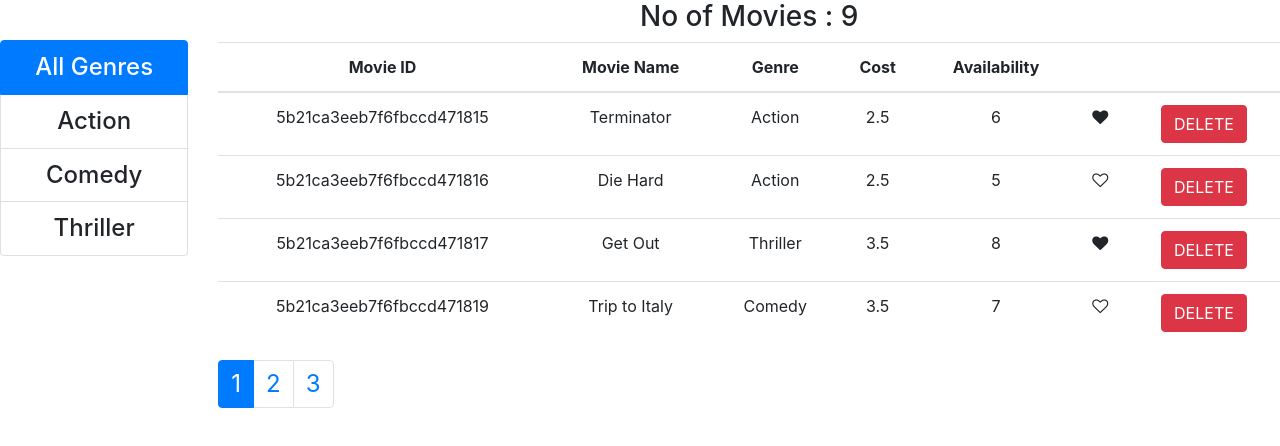
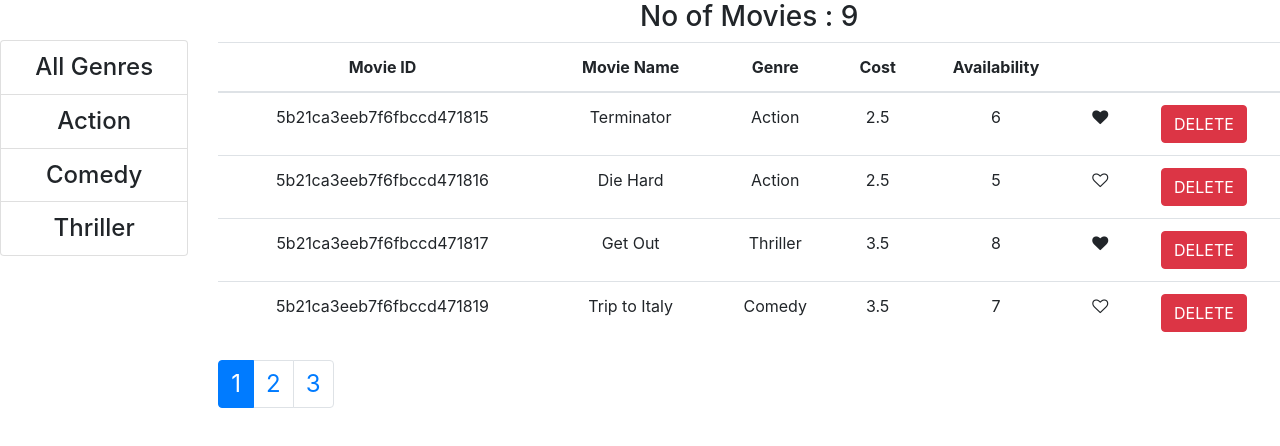
Before and after one commit to Abhi1437/Practise, a React (Create React App) app in the folder white/: page / in a window 1280 px wide. Shown: the top 446 px of the page. Built offline with nearby package versions, Linux system fonts and the light colour scheme.

Commit message:
Filter applied

```diff
--- a/white/src/Components/ListGenre.jsx
+++ b/white/src/Components/ListGenre.jsx
@@ -3,13 +3,12 @@ const ListGenre = (props) => {
     return (
     <ul className="list-group" style={{paddingTop:"40px"}}>
         {props.types.map(item =>
-        <li key={item._id} className={props.selectedGenre.name===item.name ? "list-group-item active":"list-group-item"}
+        <li key={item._id} className={props.selectedGenre===item ? "list-group-item active":"list-group-item"}
         onClick={()=>props.onHandleGenre(item)}
         style={{cursor:"pointer"}}>{item.name}
-        {console.log(props.selectedGenre.name)}
         </li>
         )}
+
   </ul> );
 }
-
 export default ListGenre;
--- a/white/src/Components/Movie.jsx
+++ b/white/src/Components/Movie.jsx
@@ -4,40 +4,37 @@ import Like from '../Components/Like';
 import Pagination from '../Components/Pagination';
 import _ from 'lodash';
 import ListGenre from './ListGenre';
-import { getGenres } from '../services/fakeGenreService';
+import {  getGenres } from '../services/fakeGenreService';
 class Movies extends Component {
     state = {
         movies:getMovies(),
         pageSize:4,
+        selectedGenre:"",
         currentPage:1,
-        selectedGenre:{name:"All Genres"},
-        genre:getGenres(),
-        movieList:getMovies()
+        genre:[{_id:"12",name:"All Genres", type:"AA"},...getGenres()],
+
      }
 
 
 //Delete
      handleClick=(Movie)=>{
-         let movies= this.state.movieList.filter(Mov=>Mov._id!==Movie._id)
-         this.setState({ movieList:movies })
+         let movies= this.state.movies.filter(Mov=>Mov._id!==Movie._id)
+         this.setState({ movies })
      }
 
      handlePage=(Page)=>{
          this.setState({currentPage:Page})
      }
 
-     handlePaginate=(Page)=>{
+     handlePaginate=(Page,filtered)=>{
         let end=Page*this.state.pageSize;
         let start=end-this.state.pageSize;
-        return _.slice(this.state.movieList,start,end)
+        return _.slice(filtered,start,end)
 
      }
 
      HandleGenre=(genre)=>{
-         const M= this.state.selectedGenre.type==="AA" ? this.state.movies: this.state.movies.filter(movie=>movie.genre._id===genre._id) ;
-
-         this.setState({movieList:M,currentPage:1,selectedGenre:genre })
-
+         this.setState({currentPage:1,selectedGenre:genre })
      }
 
 
@@ -52,16 +49,17 @@ class Movies extends Component {
 
      }
     render() {
-        const K=this.handlePaginate(this.state.currentPage);
-        const Gen=[{_id:"abc",name:"All Genres", type:"AA"},...getGenres()];
+        const filter=this.state.selectedGenre && !this.state.selectedGenre.type ? this.state.movies.filter(movie=>movie.genre._id===this.state.selectedGenre._id) :this.state.movies ;
+        const K=this.handlePaginate(this.state.currentPage,filter);
+
         return (
             <div>
                 <div className="row">
                 <div className="col-2">
-                    <h4><ListGenre types={Gen} selectedGenre={this.state.selectedGenre} onHandleGenre={this.HandleGenre} /></h4>
+                    <h4><ListGenre types={this.state.genre} selectedGenre={this.state.selectedGenre} onHandleGenre={this.HandleGenre} /></h4>
                 </div>
                 <div className="col">
-                <h3>No of Movies : {this.state.movieList.length}</h3>
+                <h3>No of Movies : {filter.length}</h3>
                 <main>
                     <table className="table ">
                         <thead>
@@ -88,7 +86,7 @@ class Movies extends Component {
                             ))}
                         </tbody>
                     </table>
-                    <Pagination changePage={this.handlePage} currentPage={this.state.currentPage} totalItems={this.state.movieList.length} pageSize={this.state.pageSize}/>
+                    <Pagination changePage={this.handlePage} currentPage={this.state.currentPage} totalItems={filter.length} pageSize={this.state.pageSize}/>
                 </main></div>
                 </div>
 
--- a/white/src/Components/Pagination.jsx
+++ b/white/src/Components/Pagination.jsx
@@ -16,7 +16,6 @@ const Pagination = (props) => {
             <button className="page-link" onClick={()=>props.changePage(Page)}>{Page}</button ></li>))}
 
     </ul>
-    {console.log(props.currentPage)}
   </nav></h4> );
 }
 
```
